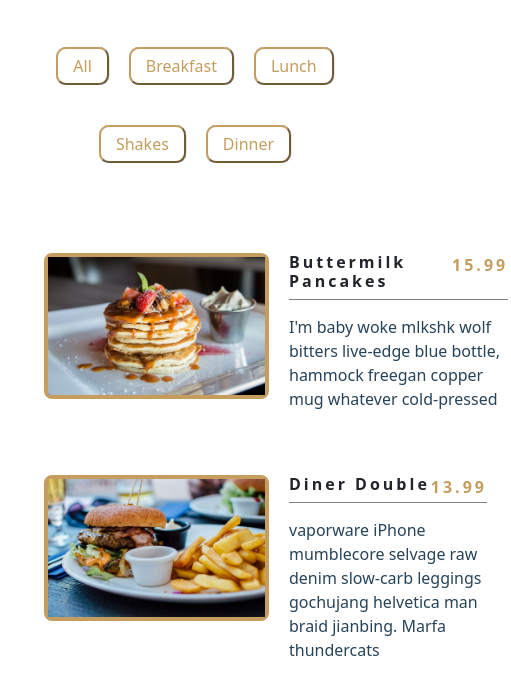
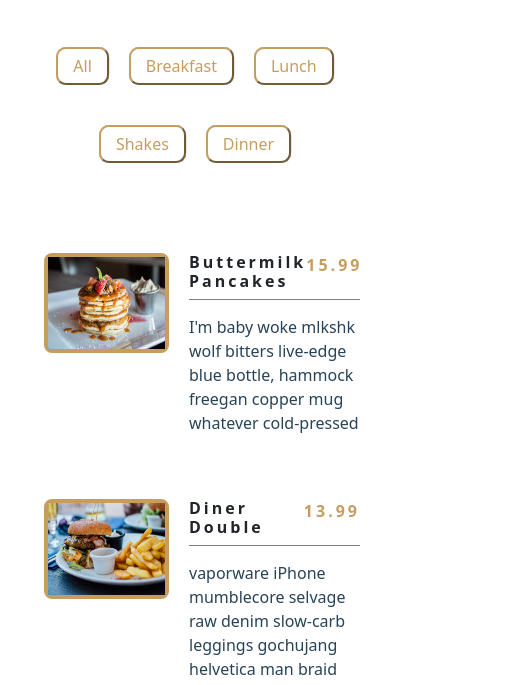
Before and after one commit to HamzaBashir123/Restaurant-Menu, a plain HTML site: page index.html in a window 390 px wide. Shown: the part 153-838 px from the top of the page, 511 px wide, since content can reach past the window. Drawn offline with nearby package versions, Linux system fonts and the light colour scheme.

Commit message:
mobile ui set

```diff
--- a/style.css
+++ b/style.css
@@ -102,3 +102,58 @@
     margin-left: 20px;
     color: var(--paraColor);
 }
+
+
+
+@media only screen and (max-width: 500px) {
+
+    .item-section{
+        margin-top: 70px;
+        /* border: 2px solid grey; */
+    }
+
+
+    .imgSection{
+        /* border: 2px solid grey; */
+
+        width: 125px !important;
+        height: 100px;
+        border-radius: 8px;
+        border: 4px solid var(--gold);
+
+
+    }
+    .imgSection img{
+        width: 100%;
+        height: 100%;
+    }
+    .price{
+        color : var(--gold);
+        font-weight: bold;
+    }
+    .contentSection{
+        letter-spacing: 3px;
+        /* border-bottom: 1px solid grey; */
+        margin-bottom: 15px;
+
+    }
+    .foodName{
+        font-weight: bold;
+        font-size: medium;
+        text-transform: capitalize;
+
+
+    }
+    .contentSection{
+        /* margin-left: 20px; */
+    }
+    .contentSectionbuttom{
+        /* margin-left: 20px; */
+        color: var(--paraColor);
+    }
+
+
+
+}
+
+/* Tablet */
```
